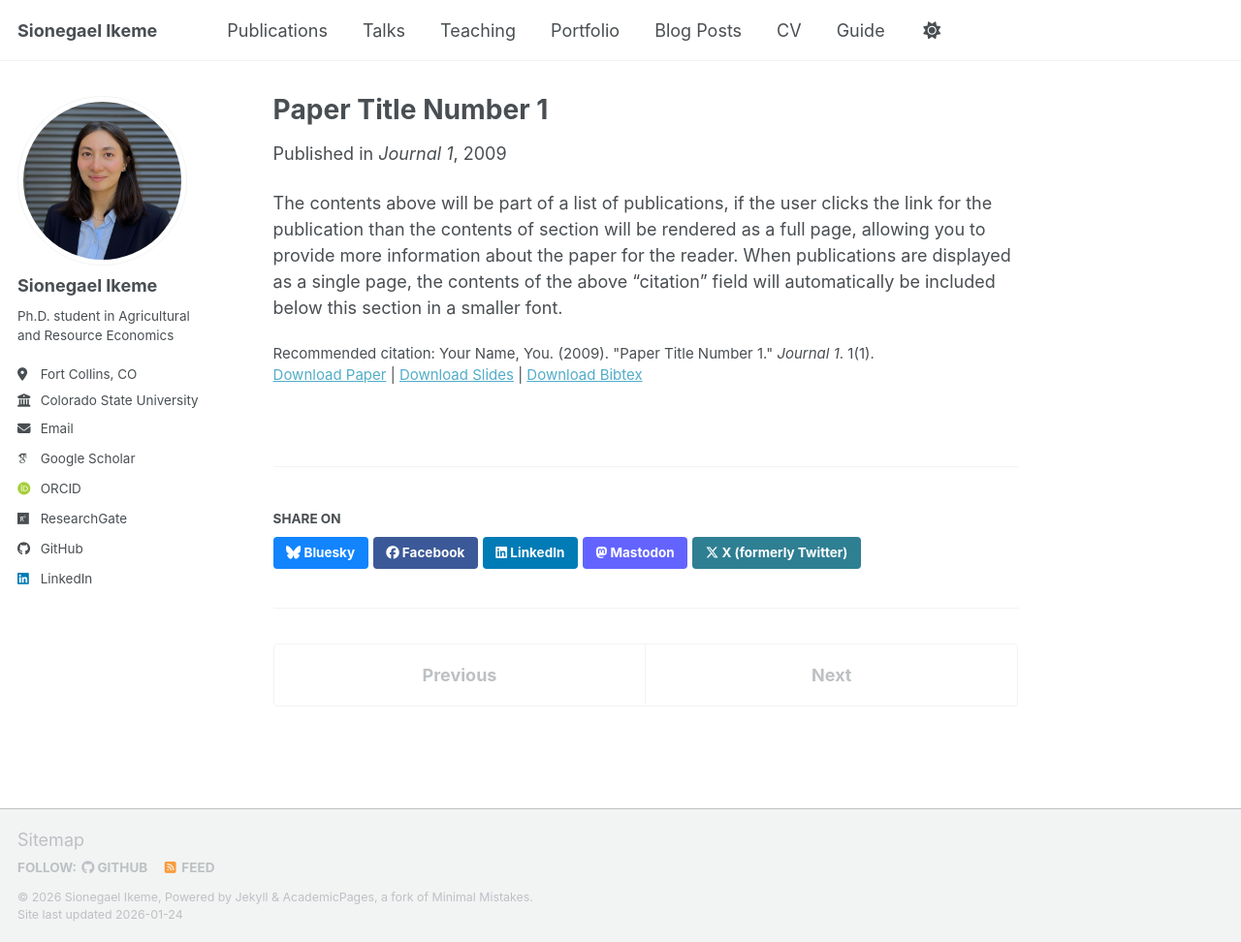
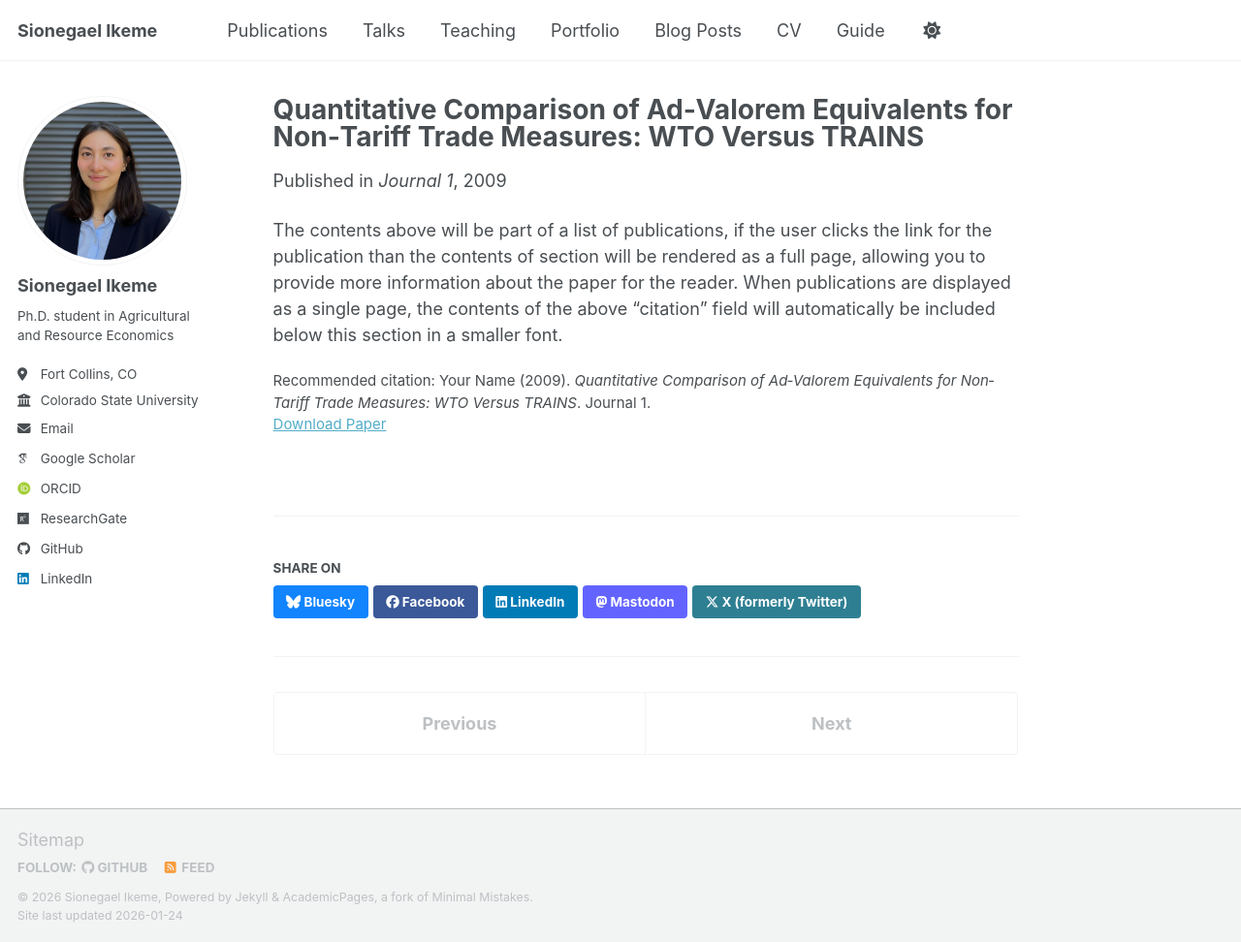
Before and after one commit to sikeme10/sikeme10.github.io, a Jekyll site: the page built from _publications/2009-10-01-paper-title-number-1.md, in a window 1280 px wide and 972 px high. Shown: the whole window at 97% size. Built offline with Jekyll 4.4.1, drawn with Linux system fonts in a browser that asks for light colours; some web fonts are replaced; a script bundle is joined from its source files by our own code; library files that are not in the unit come from our copies.

Commit message:
Revise publication details for paper on ad-valorem equivalents
Updated the title, permalink, and excerpt for the publication. Modified citation and added Google Scholar links.

```diff
--- a/_publications/2009-10-01-paper-title-number-1.md
+++ b/_publications/2009-10-01-paper-title-number-1.md
@@ -1,14 +1,13 @@
 ---
-title: "Paper Title Number 1"
+title: "Quantitative Comparison of Ad‐Valorem Equivalents for Non‐Tariff Trade Measures: WTO Versus TRAINS"
 collection: publications
 category: manuscripts
-permalink: /publication/2009-10-01-paper-title-number-1
-excerpt: 'This paper is about the number 1. The number 2 is left for future work.'
+permalink: /publication/2009-10-01-ad-valorem-equivalents
+excerpt: "Quantitative comparison of ad‐valorem equivalents for non‐tariff trade measures using WTO and TRAINS data."
 date: 2009-10-01
-venue: 'Journal 1'
-slidesurl: 'https://academicpages.github.io/files/slides1.pdf'
-paperurl: 'https://academicpages.github.io/files/paper1.pdf'
-bibtexurl: 'https://academicpages.github.io/files/bibtex1.bib'
-citation: 'Your Name, You. (2009). &quot;Paper Title Number 1.&quot; <i>Journal 1</i>. 1(1).'
+venue: "Journal 1"
+paperurl: "https://scholar.google.com/citations?user=cXDF8XgAAAAJ&hl=fr&inst=6416714965532506866&oi=ao"
+googlescholar: "https://scholar.google.com/citations?user=cXDF8XgAAAAJ&hl=fr&inst=6416714965532506866&oi=ao"
+citation: 'Your Name (2009). <i>Quantitative Comparison of Ad‐Valorem Equivalents for Non‐Tariff Trade Measures: WTO Versus TRAINS</i>. Journal 1.'
 ---
 The contents above will be part of a list of publications, if the user clicks the link for the publication than the contents of section will be rendered as a full page, allowing you to provide more information about the paper for the reader. When publications are displayed as a single page, the contents of the above "citation" field will automatically be included below this section in a smaller font.
```
